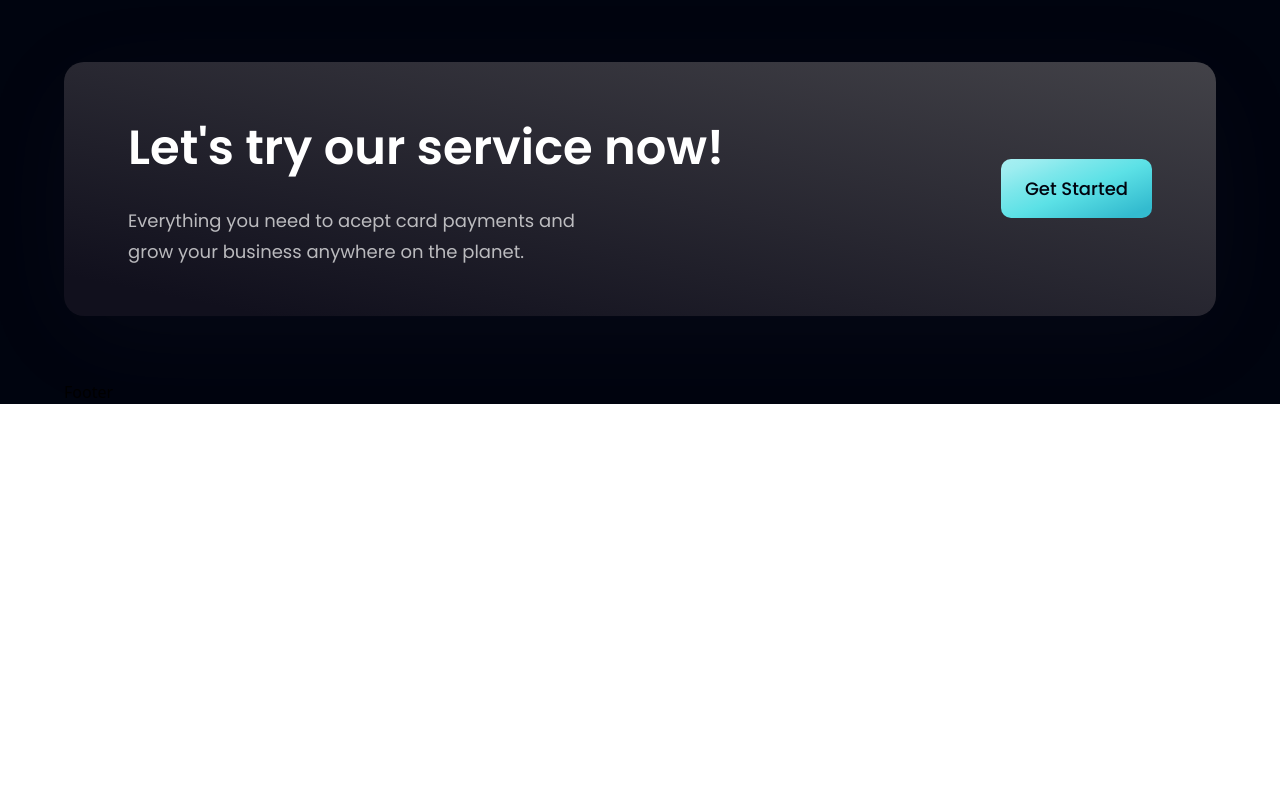
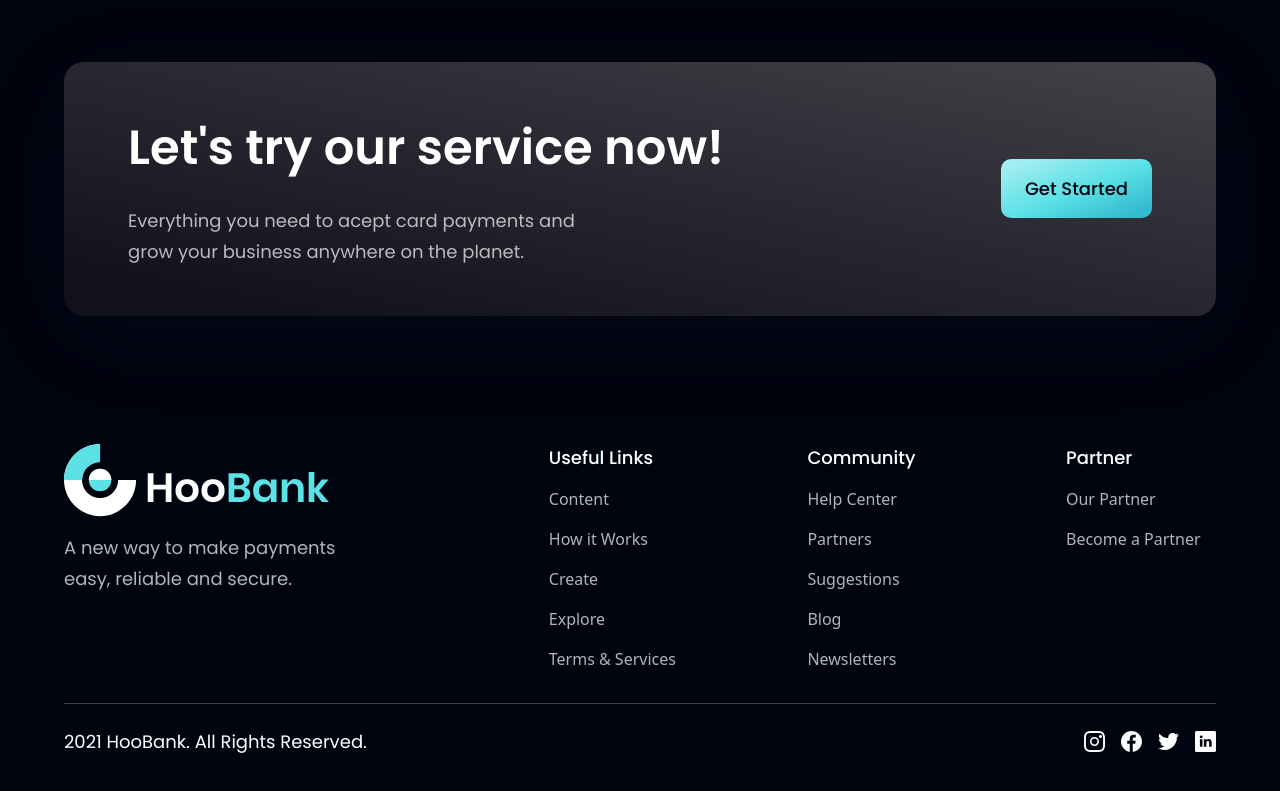
Before and after one commit to OyedunOye/bank_app, a React (Vite) app: page / in a window 1280 px wide. Shown: the part 4050-4841 px from the top of the page. Before the commit the page ends 4454 px from the top, so only its background shows below. Built offline with nearby package versions, Linux system fonts and the light colour scheme.

Commit message:
footer section completed

```diff
--- a/src/components/Footer.jsx
+++ b/src/components/Footer.jsx
@@ -1,9 +1,38 @@
-import React from 'react'
+import styles from "../style"
+import { logo } from "../assets"
+import { footerLinks,socialMedia } from "../constants"
 
-const Footer = () => {
-  return (
-    <div>Footer</div>
+const Footer = () => (
+    <section className={`${styles.flexCenter} ${styles.paddingY} flex-col`}>
+      <div className={`${styles.flexStart} md:flex-row flex-col mb-8 w-full`}>
+        <div className="flex-1 flex flex-col justify-start mr-10">
+          <img src={logo} alt="hoobank" className="w-[266px] h[72px] object-contain" />
+          <p className={`${styles.paragraph} mt-4 max-w-[310px]`}>A new way to make payments easy, reliable and secure.</p>
+        </div>
+        <div className="flex-[1.5] w-full flex flex-row justify-between flex-wrap md:mt-0 mt-10">
+          {footerLinks.map((footerLink)=>(
+            <div key={footerLink.key} className="flex flex-col ss:my-0 my-4 min-w-[150px]">
+              <h4 className="font-poppins font-medium text-[18px] leading-[27px] text-white">{footerLink.title}</h4>
+              <ul className="list-none mt-4">{footerLink.links.map((link,index)=>(
+                <li key={link.name} className={`font-poppin font-normal text-[16px] text-dimWhite leading-[24px]
+                hover:text-secondary cursor-pointer ${index!== footerLink.links.length-1 ? 'mb-4':'mb-0'}`}>{link.name}</li>
+              ))}
+              </ul>
+            </div>
+          ))}
+        </div>
+      </div>
+
+      <div className="w-full flex justify-between items-center md:flex-row flex-col pt-6 border-t-[1px] border-t-[#3f3e45]">
+        <p className="font-poppins font-normal text-center text-[18px] leading-[27px] text-white">2021 HooBank. All Rights Reserved.</p>
+        <div className="flex flex-row md:mt-0 mt-6">
+          {socialMedia.map((social, index)=>(
+            <img key={social.id} src={social.icon} alt={social.id} className={`w-[21px] h-[21px] object-contain
+            cursor-pointer ${index!== socialMedia.length-1 ? 'mr-4':'mr-0'}`} />
+          ))}
+        </div>
+      </div>
+    </section>
   )
-}
 
 export default Footer
```
